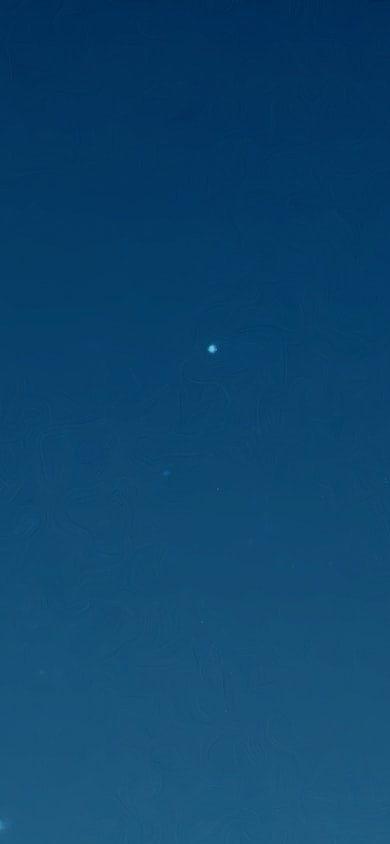
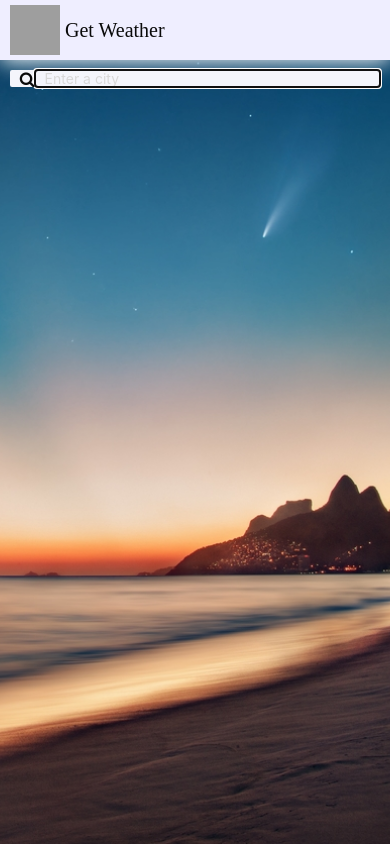
Before and after one commit to wowufoundme/getWeatherMobile, a React Native app: screen / in a window 390 px wide. Built offline with nearby package versions, Linux system fonts and the light colour scheme; grey boxes are pictures that could not be loaded.

Commit message:
add optimized image

```diff
--- a/App.js
+++ b/App.js
@@ -6,8 +6,6 @@ import fetchData from './src/api/fetchData';
 import Header from './src/components/Header';
 import Input from './src/components/Input';
 import WeatherCard from './src/components/WeatherCard';
-
-var logo = require('./assets/images/wallpaper.jpg');
 
 const App = () => {
 
@@ -42,7 +40,7 @@ const App = () => {
       <ScrollView contentContainerStyle={primaryContainer}>
         <Header title='Get Weather' />
         <Input city={city} setCity={setCity} getData={getData} />
-        <Image style={imageBackground} source={require('./assets/images/wallpaper.jpg')} />
+        <Image style={imageBackground} source={require('./assets/images/opti.png')} />
         <View style={{ width: '100%' }}>
           { displayData && <WeatherCard data={cityData} /> }
         </View>
@@ -62,10 +60,11 @@ const styles = StyleSheet.create({
     flexGrow: 1,
   },
   imageBackground: {
-    flex: 1,
     width: '100%',
+    height: '100%',
     resizeMode: 'cover',
-    position: 'absolute'
+    position: 'absolute',
+    zIndex: -1
   }
 })
 
--- a/src/components/Label.js
+++ b/src/components/Label.js
@@ -13,8 +13,9 @@ const Label = props => {
 
 const styles = StyleSheet.create({
   labelText: {
-    fontSize: 14,
-    color: '#5a5a5a'
+    fontSize: 16,
+    color: '#5a5a5a',
+    fontFamily: 'SourceSansPro-Regular',
   }
 })
 
--- a/src/components/Param.js
+++ b/src/components/Param.js
@@ -14,6 +14,7 @@ const Param = props => {
 const styles = StyleSheet.create({
   paramText: {
     fontSize: 20,
+    fontFamily: 'SourceSansPro-Bold',
   }
 })
 
--- a/src/components/WeatherCard.js
+++ b/src/components/WeatherCard.js
@@ -120,6 +120,9 @@ const styles = StyleSheet.create({
     display: 'flex',
     flexDirection: 'column',
     alignItems: 'center',
+    backgroundColor: '#ffffff',
+    width: '95%',
+    marginTop: 20,
   },
   cityInfoContainer: {
     height: 80,
```
Also changed, not shown: assets/images/opti.png (added), assets/images/wallpaper.jpg (deleted).
